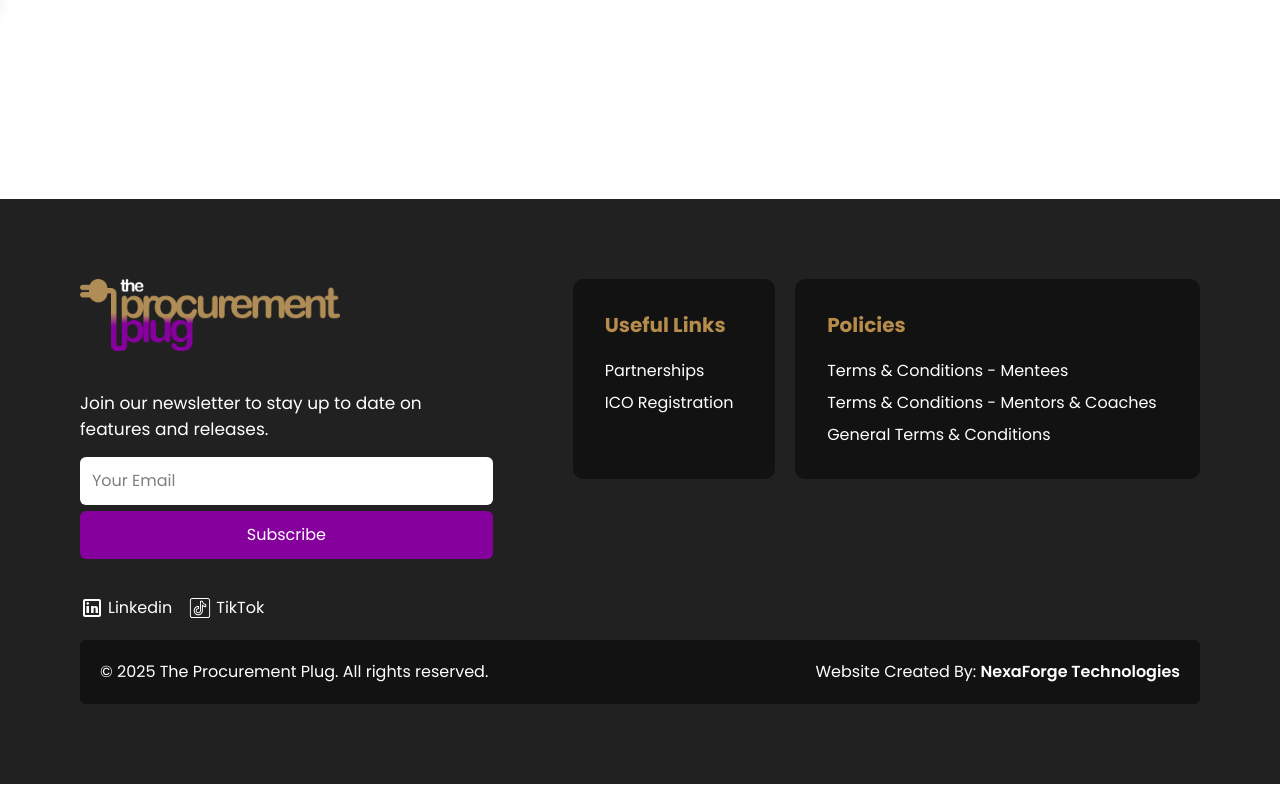
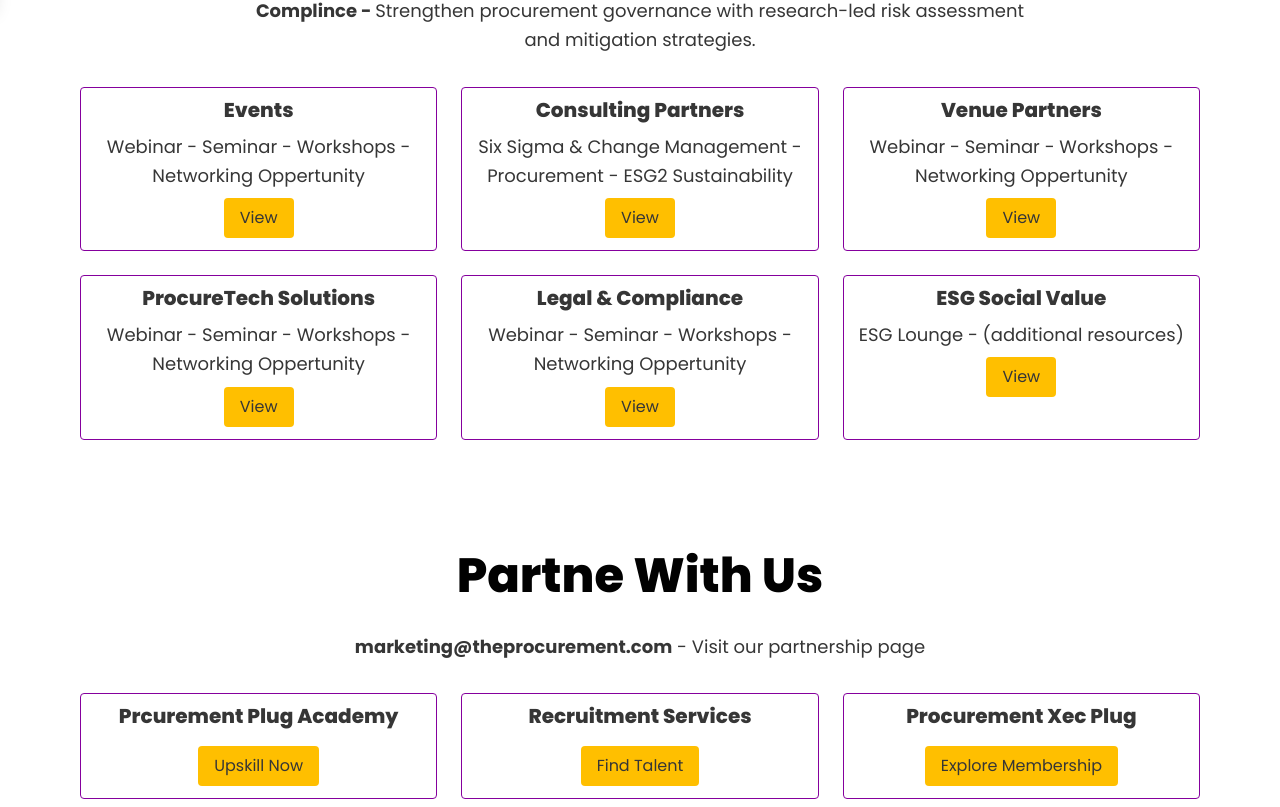
Before and after one commit to NexaForgeTechnologies/theprocurementplug, a Next.js app: page /business-hub in a window 1280 px wide. Before the commit this address had no page. Shown: the part 793-1600 px from the top of the page. Before the commit the page ends 1577 px from the top, so only its background shows below. Built offline with nearby package versions, Linux system fonts and the light colour scheme.

Commit message:
Workig o business hub page

```diff
--- /dev/null
+++ b/src/app/business-hub/page.js
@@ -0,0 +1,114 @@
+import BlogHeading from '@/components/blogs/BlogHeading'
+import BusinesFeatureComp from '@/components/business-feature/BusinessFeatureComp'
+import Link from 'next/link'
+import React from 'react'
+
+function page() {
+    const businessFeatures = [
+        {
+            id: 1,
+            heading: "Events",
+            text: "Webinar - Seminar - Workshops - Networking Oppertunity",
+            link: "/",
+            linkText: "View"
+        },
+        {
+            id: 2,
+            heading: "Consulting Partners",
+            text: "Six Sigma & Change Management - Procurement - ESG2 Sustainability",
+            link: "",
+            linkText: "View"
+        },
+        {
+            id: 3,
+            heading: "Venue Partners",
+            text: "Webinar - Seminar - Workshops - Networking Oppertunity",
+            link: "",
+            linkText: "View"
+        },
+        {
+            id: 4,
+            heading: "ProcureTech Solutions",
+            text: "Webinar - Seminar - Workshops - Networking Oppertunity",
+            link: "",
+            linkText: "View"
+        },
+        {
+            id: 5,
+            heading: "Legal & Compliance",
+            text: "Webinar - Seminar - Workshops - Networking Oppertunity",
+            link: "",
+            linkText: "View"
+        },
+        {
+            id: 6,
+            heading: "ESG Social Value",
+            text: "ESG Lounge - (additional resources)",
+            link: "",
+            linkText: "View"
+        }
+    ]
+
+    const businessFeaturesIbfo = [
+        {
+            id: 1,
+            heading: "Prcurement Plug Academy",
+            text: "",
+            link: "",
+            linkText: "Upskill Now"
+        },
+        {
+            id: 2,
+            heading: "Recruitment Services",
+            text: "",
+            link: "",
+            linkText: "Find Talent"
+        },
+        {
+            id: 3,
+            heading: "Procurement Xec Plug",
+            text: "",
+            link: "",
+            linkText: "Explore Membership"
+        }
+    ]
+    return (
+        <>
+            <BlogHeading
+                img="/images/home/tiles/tile-3.png"
+                heading="Welcome to The Procurement Plug Business Hub"
+                name="Empowering Procurement Professionals"
+                date="Businesses"
+                comment="Cutting-Edge Technologies"
+            />
+
+            <div className="flex flex-col gap-6 md:gap-8">
+                <div className='max-w-[780px] m-auto text-center'>
+                    <h3 className='font-extrabold text-3xl md:text-5xl mb-4 md:mb-8 text-[#010101]'>Exclusive Business Hub Features</h3>
+                    <p className='text-[#363636] text-sm md:text-lg leading-normal md:leading-relaxed'><strong>Procurement Strategy & Transformation - </strong>Improve procure-mentorations with data-driven strategies and best practices. <strong>Market Research - </strong>Access industry reports and analytics make informed business decisions. <strong>Sustainability & ESG Initiatives - </strong>Drive ethical and sustainable procurement practices aligned with gbual standards.<strong> Legal & Complince - </strong>Strengthen procurement governance with research-led risk assessment and mitigation strategies.
+                    </p>
+                </div>
+                <div className="grid grid-cols-1 sm:grid-cols-2 md:grid-cols-3 gap-6">
+                    {businessFeatures?.map((content, idx) => (
+                        <BusinesFeatureComp key={idx} data={content} />
+                    ))}
+                </div>
+            </div>
+
+            <div className="flex flex-col gap-6 md:gap-8">
+                <div className='max-w-[780px] m-auto text-center'>
+                    <h3 className='font-extrabold text-3xl md:text-5xl mb-4 md:mb-8 text-[#010101]'>Partne With Us</h3>
+                    <p className='text-[#363636] text-sm md:text-lg leading-normal md:leading-relaxed'><strong>marketing@theprocurement.com</strong> - <Link href="/partnerships">Visit our partnership page</Link>
+                    </p>
+                </div>
+                <div className="grid grid-cols-1 sm:grid-cols-2 md:grid-cols-3 gap-6 rounded">
+                    {businessFeaturesIbfo?.map((content, idx) => (
+                        <BusinesFeatureComp key={idx} data={content} />
+                    ))}
+                </div>
+            </div >
+        </>
+    )
+}
+
+export default page
--- /dev/null
+++ b/src/components/business-feature/BusinessFeatureComp.jsx
@@ -0,0 +1,30 @@
+'use client';
+
+import Link from 'next/link';
+import React from 'react';
+
+function BusinesFeatureComp({ data, key }) {
+    const handleClick = (e) => {
+        if (!data.link) {
+            e.preventDefault(); // Prevent navigation
+            alert('Link is not available');
+        }
+    };
+
+    return (
+        <Link
+            href={data.link || '#'}
+            onClick={handleClick}
+            key={key}
+            className='transition-all flex flex-col items-center text-center gap-2 p-2 rounded border border-[#85009D] hover:bg-[#85009D] text-[#363636] hover:text-white'
+        >
+            <h2 className='font-extrabold text-xl'>{data.heading}</h2>
+            <p className='text-sm md:text-lg leading-normal md:leading-relaxed'>{data.text}</p>
+            <span className='text-[#363636] cursor-pointer mb-1 max-w-max py-2 px-4 rounded bg-[#FFBF00]'>
+                {data.linkText}
+            </span>
+        </Link>
+    );
+}
+
+export default BusinesFeatureComp;
```
